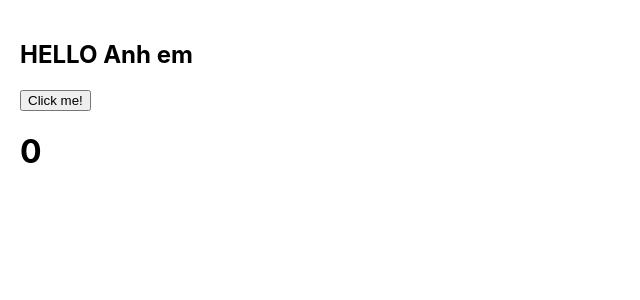
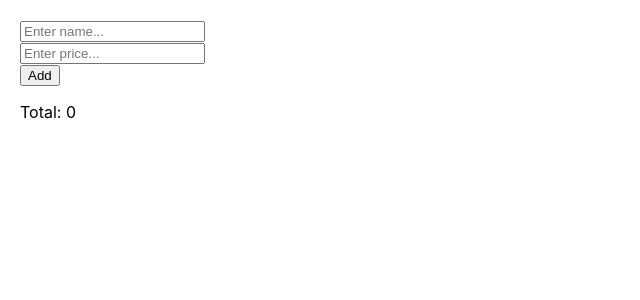
Before and after one commit to 19521352/tiktok, a React (Create React App) app: page / in a window 1280 px wide. Shown: the top 300 px of the page, without its empty margins (0-640 px from the left). Built offline with nearby package versions, Linux system fonts and the light colour scheme.

Commit message:
useMemo hook

```diff
--- a/src/App.js
+++ b/src/App.js
@@ -1,22 +1,55 @@
-import { useState, useCallback } from 'react'
-import Content from './Content'
-
-// 1. memo() -> Higher Order Component (HOC)
-// 2. useCallback()
+import { useState, useMemo, useRef } from 'react'
 
 function App() {
-  const [count, setCount] = useState(0)
+  const [name, setName] = useState('')
+  const [price, setPrice] = useState('')
+  const [products, setProducts] = useState([])
 
-  const handleIncrease = useCallback(() => {
-    setCount(prevCount => prevCount + 1)
-  }, [])
+  const nameRef = useRef()
+
+  const handleSubmit = () => {
+    setProducts([...products, {
+      name,
+      price: parseInt(price)
+    }])
+    setName('')
+    setPrice('')
+
+    nameRef.current.focus()
+  }
+
+  const total = useMemo(() => {
+    const result = products.reduce((result, prod) => {
+      console.log('Tính toán lại')
+      return result + prod.price
+    }, 0)
+    return result
+  }, [products])
 
   return (
 
     <div style={{ padding: 20 }}>
-      <Content onIncrease={handleIncrease} />
-      <h1>{count}</h1>
-
+      <input
+        ref={nameRef}
+        value={name}
+        placeholder="Enter name..."
+        onChange={e => setName(e.target.value)}
+      />
+      <br />
+      <input
+        value={price}
+        placeholder="Enter price..."
+        onChange={e => setPrice(e.target.value)}
+      />
+      <br />
+      <button onClick={handleSubmit}>Add</button>
+      <br />
+      <p>Total: {total}</p>
+      <ul>
+        {products.map((product, index) => (
+          <li key={index}>{product.name} - {product.price}</li>
+        ))}
+      </ul>
     </div >
   )
 
```
